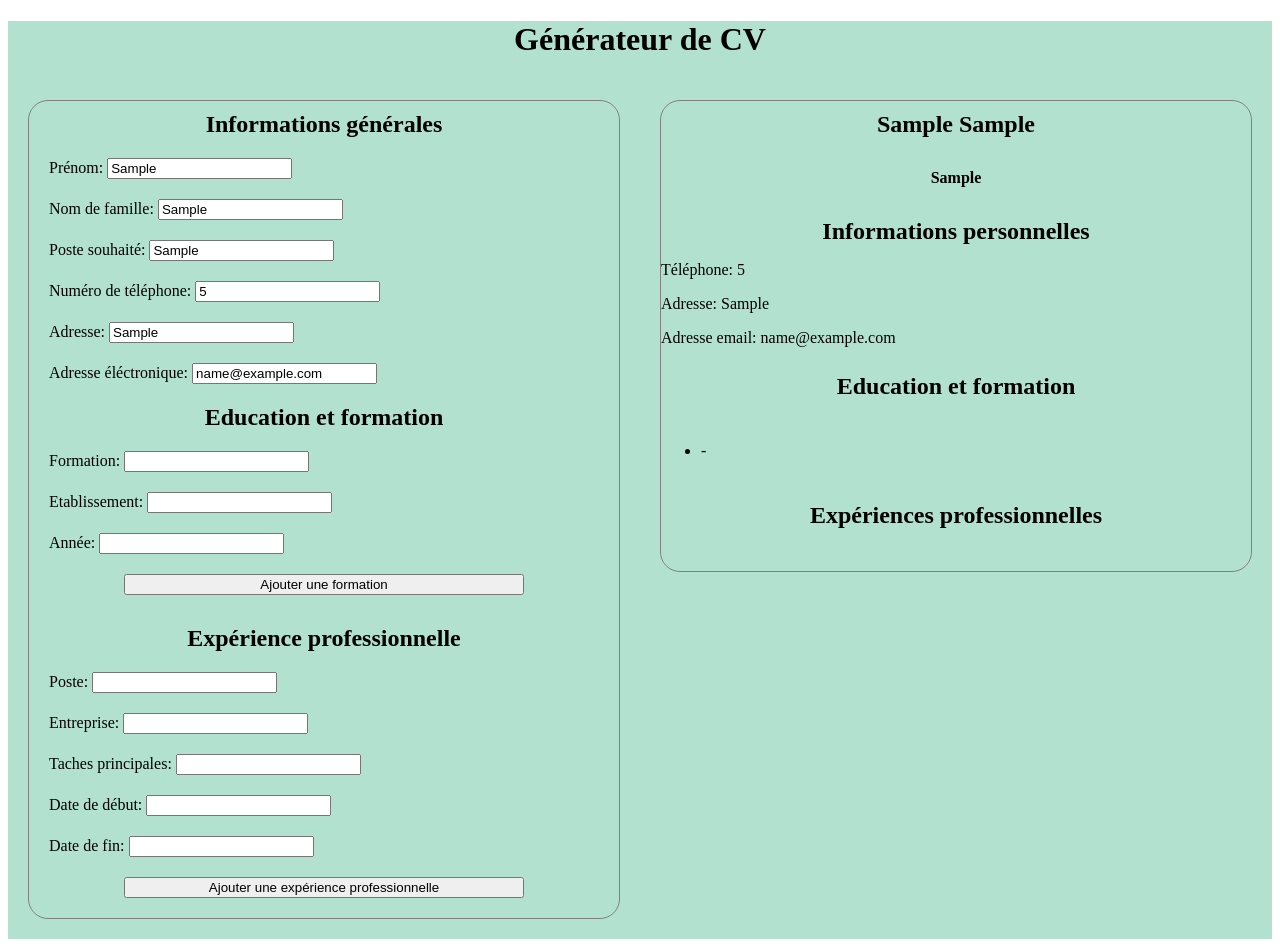
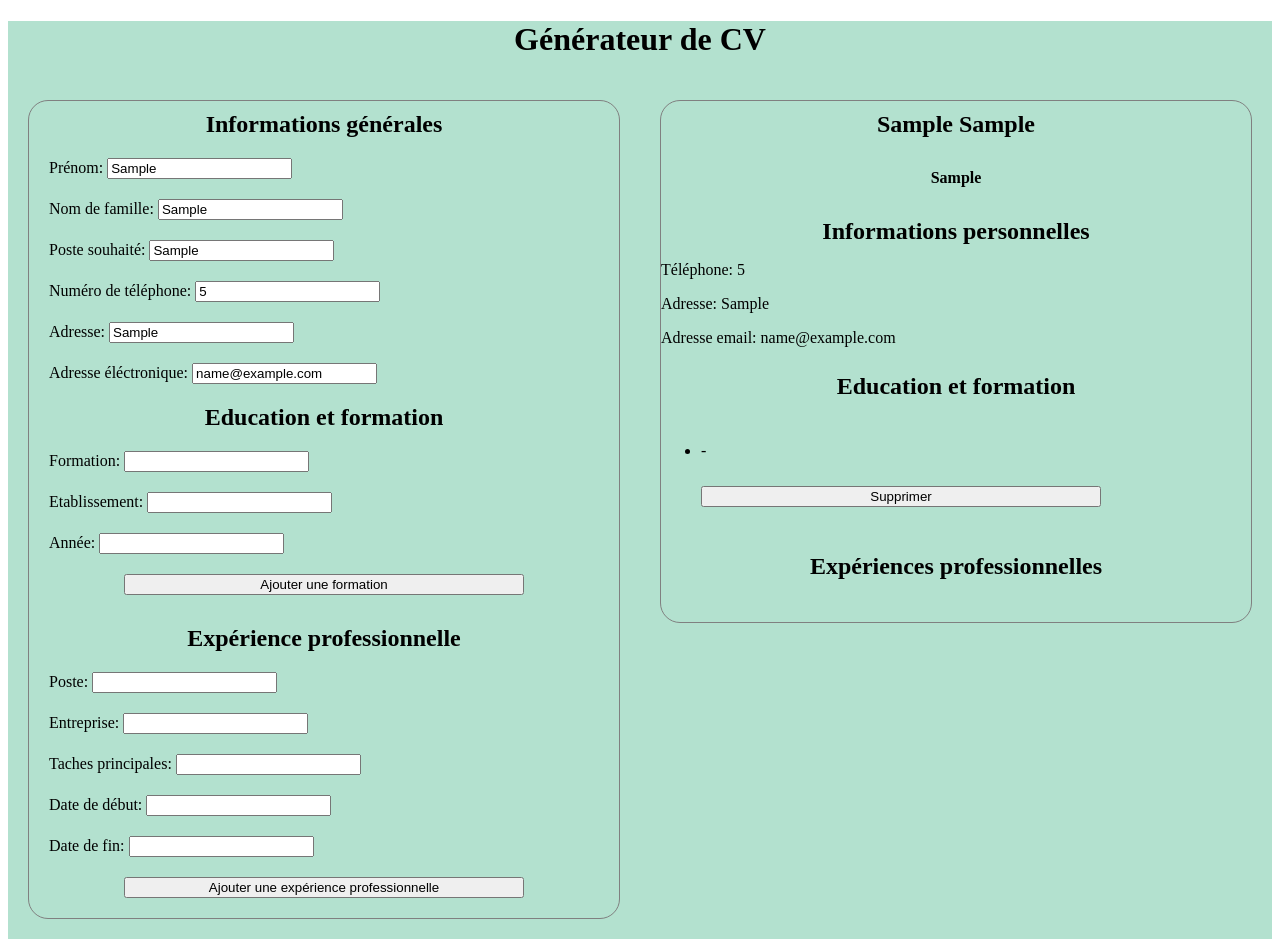
Before and after one commit to Paul-prog44/ReactOdinProject, a React (Vite) app: page / in a window 1280 px wide. Both pictures are taken after typing "Sample", "Sample", "Sample", "5", "Sample", "name@example.com" into the empty fields and a click on the button "Ajouter une formation". Built offline with nearby package versions, Linux system fonts and the light colour scheme.

Commit message:
Add remove button to each list

```diff
--- a/src/App.jsx
+++ b/src/App.jsx
@@ -116,9 +116,9 @@ function App() {
       <div className='parts'>
         <GeneralInformationDisplay generalInformation={generalInformation}/>
         <h2>Education et formation</h2>
-        <EducationalExperienceDisplay formations={formations}/>
+        <EducationalExperienceDisplay formations={formations} setFormations={setFormations}/>
         <h2>Expériences professionnelles</h2>
-        <PracticalExperienceDisplay workExperiences={workExperiences}/>
+        <PracticalExperienceDisplay workExperiences={workExperiences} setWorkExperiences={setWorkExperiences}/>
       </div>
     </div>
     </>
--- a/src/components/EducationalExperienceDisplay.jsx
+++ b/src/components/EducationalExperienceDisplay.jsx
@@ -1,4 +1,8 @@
-function EducationalExperienceDisplay({formations}) {
+function EducationalExperienceDisplay({formations, setFormations}) {
+    const removeItem = (id) =>{
+        setFormations(formations.filter(item => item.id !== id))
+    }
+
     return (
         <>
             <ul>
@@ -6,6 +10,7 @@ function EducationalExperienceDisplay({formations}) {
                         <li key={item.id}>
                             {item.titleOfStudy}
                             <p>{item.schoolName + " - " + item.year} </p>
+                            <button onClick={() => removeItem(item.id)}>Supprimer</button>
                         </li>
                 ))}
             </ul>
--- a/src/components/PracticalExperienceDisplay.jsx
+++ b/src/components/PracticalExperienceDisplay.jsx
@@ -1,4 +1,8 @@
-function PracticalExperienceDisplay({workExperiences}) {
+function PracticalExperienceDisplay({workExperiences, setWorkExperiences}) {
+    const removeItem= (id) => {
+        setWorkExperiences(workExperiences.filter(item => item.id !== id))
+    }
+
     return (
         <ul>
             {workExperiences.map(item => (
@@ -6,6 +10,7 @@ function PracticalExperienceDisplay({workExperiences}) {
                     <p>{item.company}</p>
                     <p>{item.startYear + " - " + item.endYear}</p>
                     <p>{item.tasks}</p>
+                    <button onClick={() => removeItem(item.id)}>Supprimer</button>
                 </li>
             ))}
         </ul>
```
